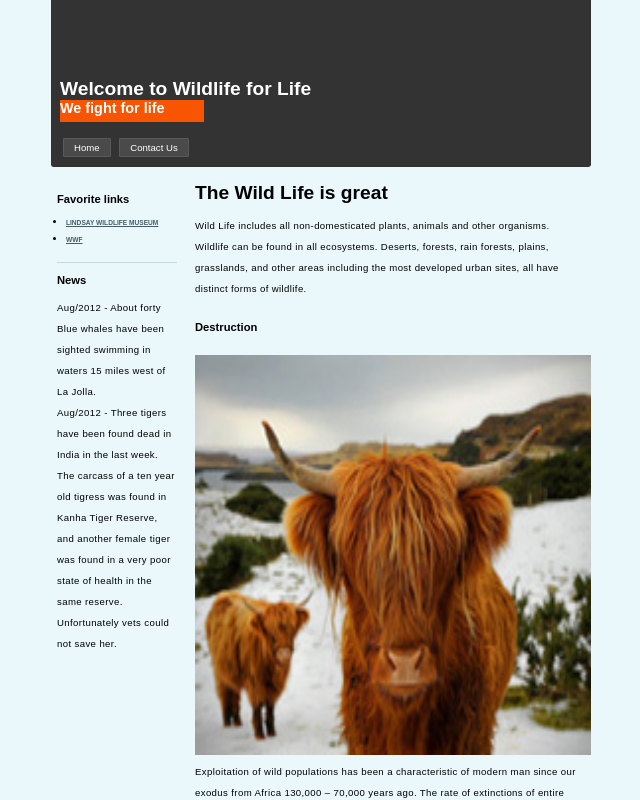
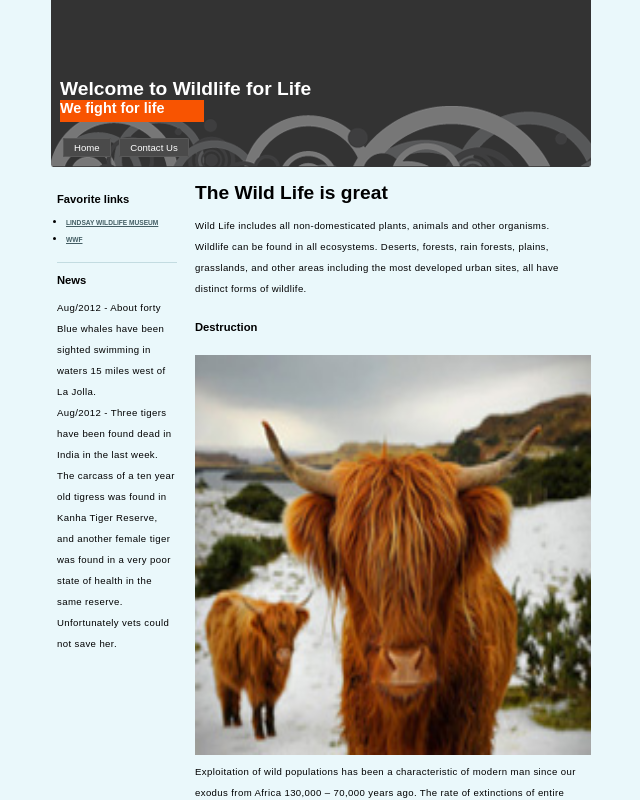
Before and after one commit to DaisyDzeV/DaisyDzeV.github.io, a plain HTML site: page index.html in a window 1280 px wide. Shown: the top 800 px of the page, without its empty margins (319-959 px from the left). Drawn offline with Linux system fonts and the light colour scheme.

Commit message:
Update style.css

```diff
--- a/style.css
+++ b/style.css
@@ -30,7 +30,7 @@
 /* header styles */
 div#header{
 		background-color:#333;
-		background-image:url(images/headerbkgd.png);
+		background-image:url(headerbkgd.png);
 		background-repeat:no-repeat;
 		background-position:left bottom;
 		color:#fff;
```
